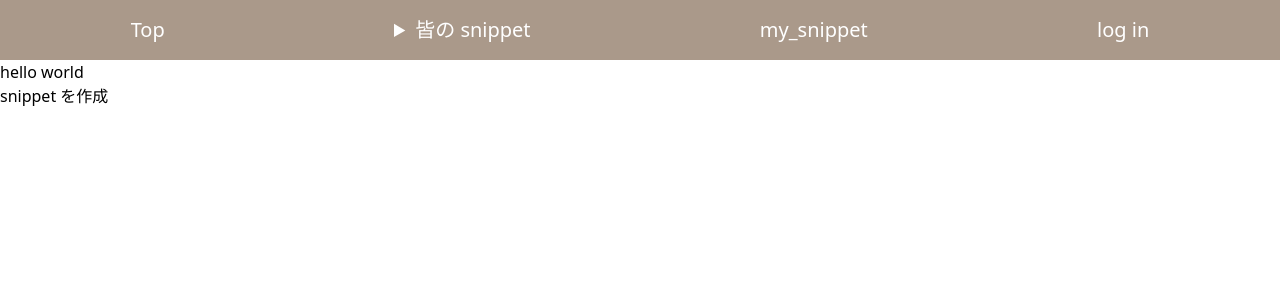
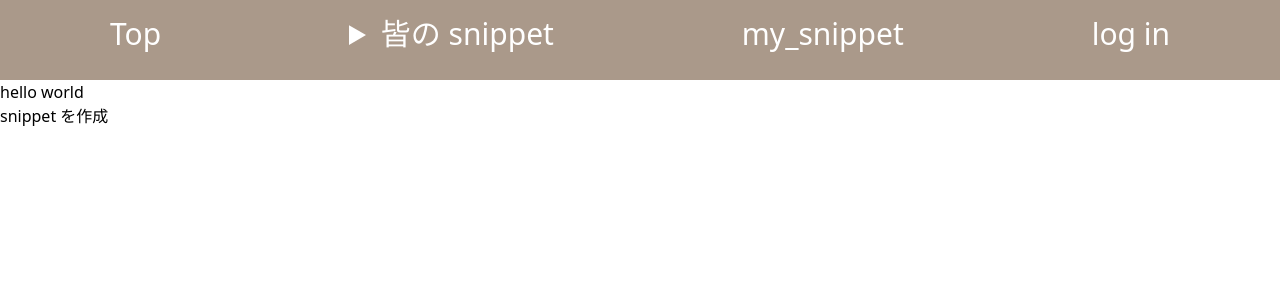
Before and after one commit to ASAP-BYAF/snippet_app, a Django app: page /snippet/ in a window 1280 px wide. Shown: the top 300 px of the page. Run offline with Django 4.2, Linux system fonts and the light colour scheme; style sheets or scripts are compiled from the project's sources.

Commit message:
base.html を修正しました。
header の高さを10% に指定しました。

```diff
--- a/templates/snippet_app/base.html
+++ b/templates/snippet_app/base.html
@@ -21,7 +21,7 @@
       </ul>
       {% endif %}
 
-    <header class="bg-[#aa998a] text-white p-4 text-xl flex flex-1 justify-around">
+    <header class="bg-[#aa998a] text-white p-4 text-3xl flex flex-1 justify-around h-[10%]">
       <p>
           <a href="{% url 'snippet_app:list' %}?person={{1}}">Top</a>
       </p>
```
